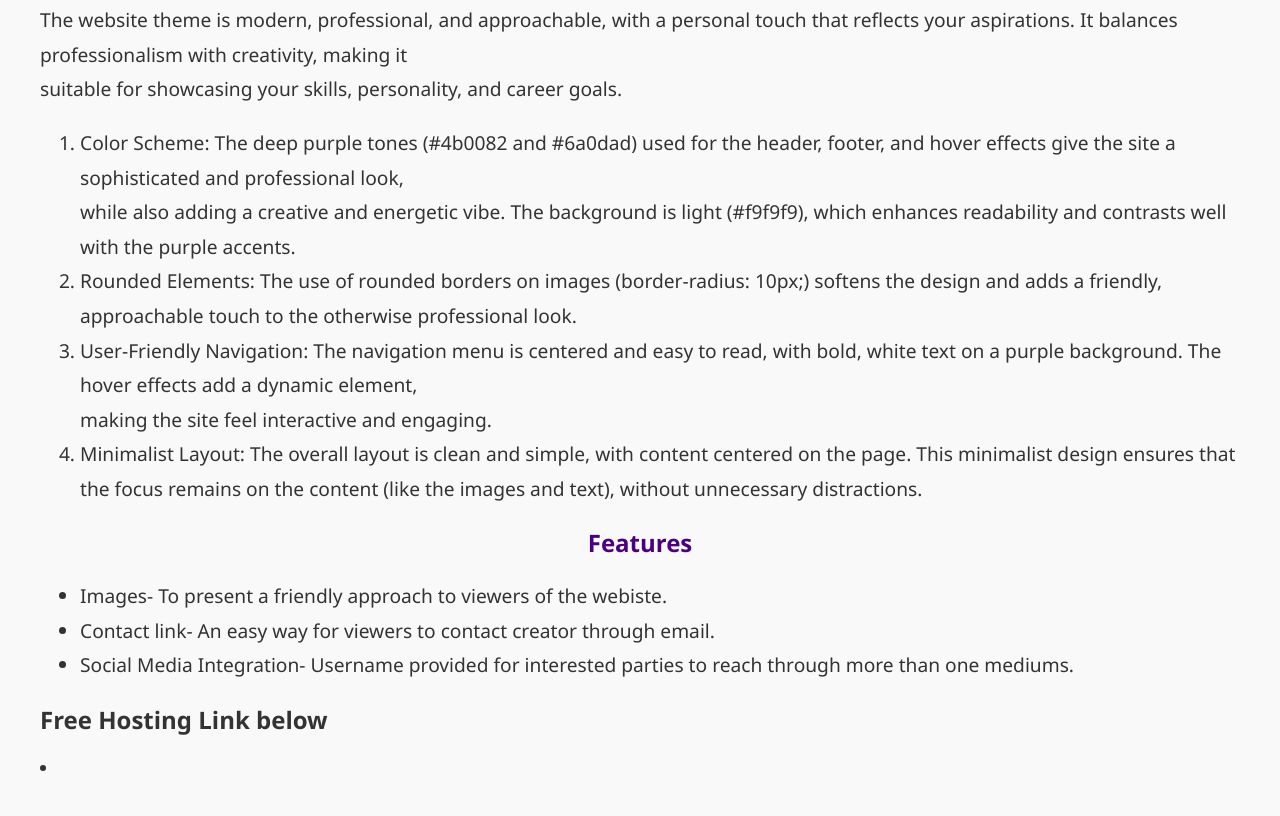
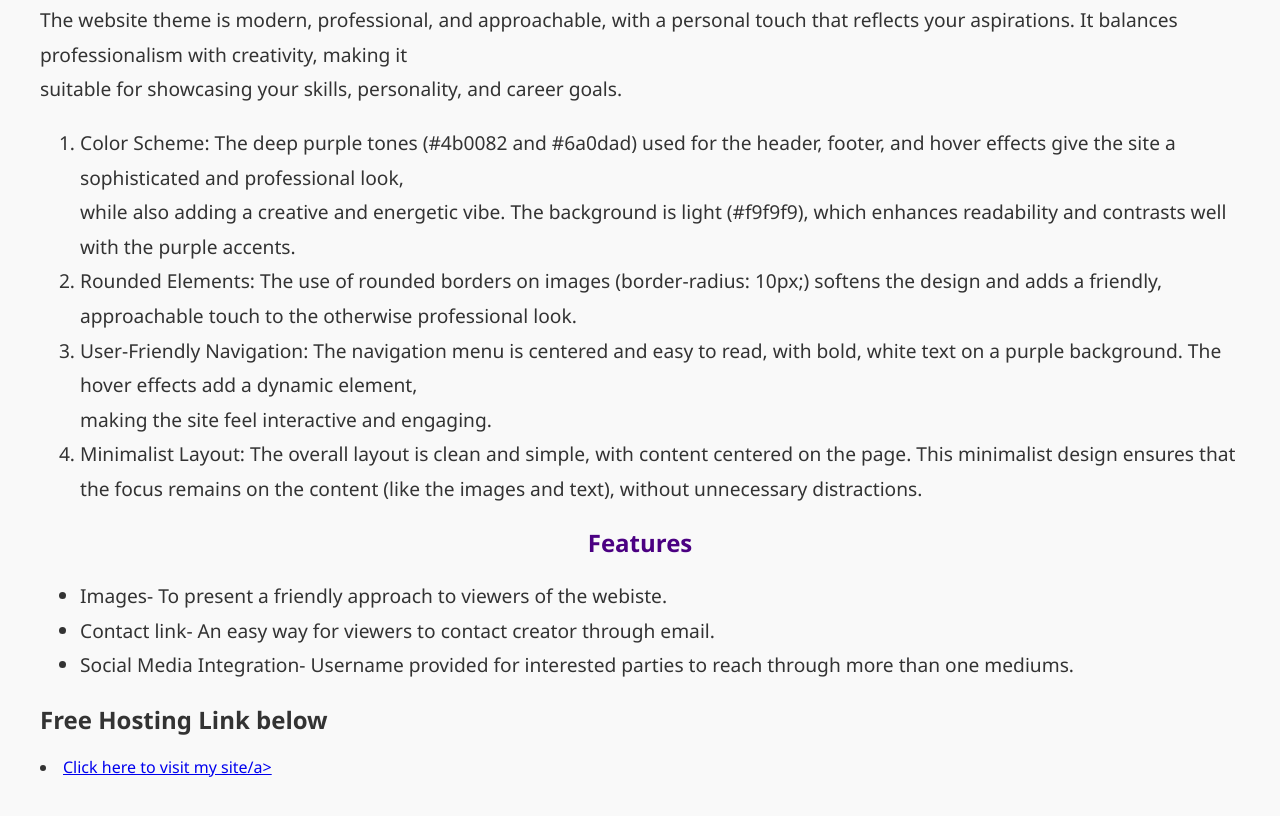
Before and after one commit to andrecamp455/andre2301103, a plain HTML site: page Storyboard page.html in a window 1280 px wide. Shown: the part 3296-4112 px from the top of the page. Drawn offline with Linux system fonts and the light colour scheme.

Commit message:
Update Storyboard page.html

```diff
--- a/Storyboard page.html
+++ b/Storyboard page.html
@@ -203,7 +203,7 @@
                 </ul>
             </div>
                 <h2>Free Hosting Link below</h2>
-            <li><a href="https://andrecamp455.github.io/andre2301103/"</a></li>
+            <li><a href="https://andrecamp455.github.io/andre2301103/">Click here to visit my site/a></li>
         </div>
     </body>
 </html>
```
